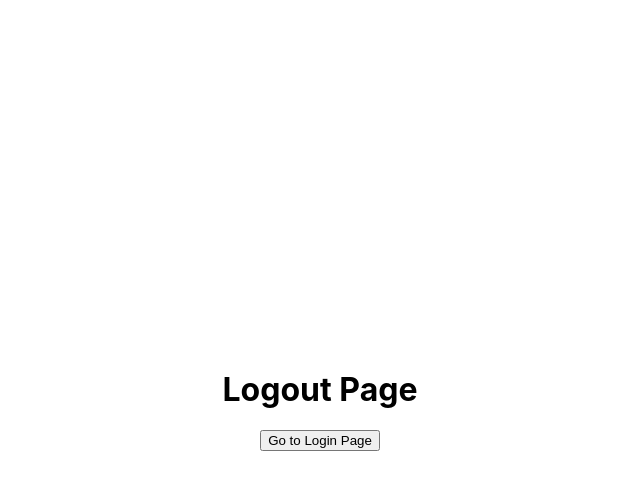
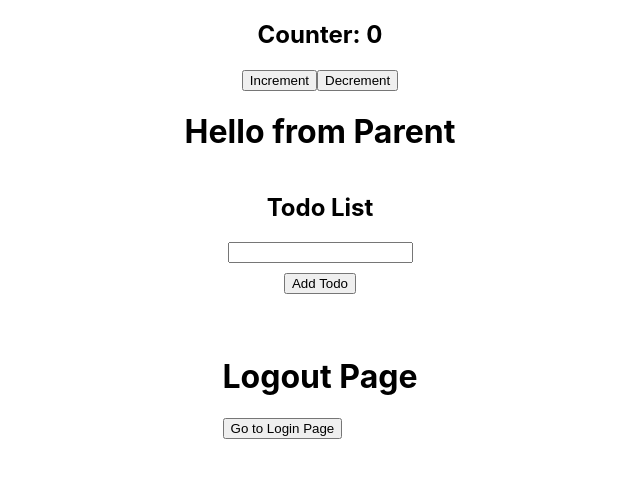
Before and after one commit to abhay-tothenew/React-Lecture-2, a React (Create React App) app: page / in a window 1280 px wide. Shown: the top 490 px of the page, without its empty margins (320-960 px from the left). Built offline with nearby package versions, Linux system fonts and the light colour scheme.

Commit message:
fix:common page

```diff
--- a/src/App.js
+++ b/src/App.js
@@ -6,10 +6,16 @@ import Toggle from './ToggleView';
 
 const App = () => {
   return (
-      // <Counter />
-      // <Parent/>
-      // <Todo/>
+    <div style = {{
+      display:'flex',
+      justifyContent:'center',
+      flexDirection:'column'
+    }}>
+      <Counter />
+      <Parent/>
+      <Todo/>
       <Toggle/>
+      </div>
   )
 }
 
--- a/src/Counter/index.jsx
+++ b/src/Counter/index.jsx
@@ -13,21 +13,14 @@ const Counter = () => {
     }
   }
   return (
-    <div style={{
-      display: 'flex',
-      justifyContent: 'center',
-      alignItems: 'center',
-      height: '100vh',
-      flexDirection: 'column'
-
+    <div style = {{
+      display:'flex',
+      justifyContent:'center',
+      flexDirection:'column',
+      alignItems:'center'
     }}>
       <h2>Counter: {count}</h2>
-      <div style = {{
-        display: 'flex',
-        justifyContent: 'center',
-        alignItems: 'center',
-        gap:10
-      }}>
+      <div>
       <button onClick={handleIncreament}>Increment</button>
       <button onClick={handleDecrement}>Decrement</button>
       </div>
--- a/src/Parent/index.jsx
+++ b/src/Parent/index.jsx
@@ -12,13 +12,12 @@ class Parent extends Component{
 
     render(){
         return(
-            <div style = {{
-                display: 'flex',
-                justifyContent: 'center',
-                alignItems: 'center',
-                height: '100vh',
-                flexDirection: 'column'
-            }}>
+            <div  style = {{
+                display:'flex',
+                justifyContent:'center',
+                flexDirection:'column',
+                alignItems:'center'
+              }}>
                 <h1>{this.state.message}</h1>
             </div>
         )
--- a/src/TodoList/index.jsx
+++ b/src/TodoList/index.jsx
@@ -9,15 +9,12 @@ const Todo = () => {
     setTodo("");
   };
   return (
-    <div
-      style={{
-        display: "flex",
-        justifyContent: "center",
-        alignItems: "center",
-        height: "100vh",
-        flexDirection: "column",
-      }}
-    >
+    <div style = {{
+        display:'flex',
+        justifyContent:'center',
+        flexDirection:'column',
+        alignItems:'center'
+      }}>
       <h2>Todo List</h2>
       <input
         type="text"
--- a/src/ToggleView/Login.jsx
+++ b/src/ToggleView/Login.jsx
@@ -1,15 +1,7 @@
 import React from "react";
 const Login = ({ toggle }) => {
   return (
-    <div
-      style={{
-        display: "flex",
-        justifyContent: "center",
-        alignItems: "center",
-        height: "100vh",
-        flexDirection: "column",
-      }}
-    >
+    <div>
       <h1>Login Page</h1>
       <button onClick={toggle}>Go to Logout Page</button>
     </div>
--- a/src/ToggleView/Logout.jsx
+++ b/src/ToggleView/Logout.jsx
@@ -1,15 +1,7 @@
 import React from "react";
 const Logout = ({ toggle }) => {
   return (
-    <div
-      style={{
-        display: "flex",
-        justifyContent: "center",
-        alignItems: "center",
-        height: "100vh",
-        flexDirection: "column",
-      }}
-    >
+    <div>
       {" "}
       <h1>Logout Page</h1>
       <button onClick={toggle}>Go to Login Page</button>
--- a/src/ToggleView/index.jsx
+++ b/src/ToggleView/index.jsx
@@ -11,12 +11,12 @@ const Toggle = () => {
     setIsLoggedIn((prev)=> !prev);
   }
   return (
-    <div style ={{
-        display: 'flex',
-        justifyContent: 'center',
-        alignItems: 'center',
-        height: '100vh'
-    }}>
+    <div style = {{
+        display:'flex',
+        justifyContent:'center',
+        flexDirection:'column',
+        alignItems:'center'
+      }}>
       {isLoggedIn ? (
         <Logout toggle={toggleState} />
       ) : (
```
